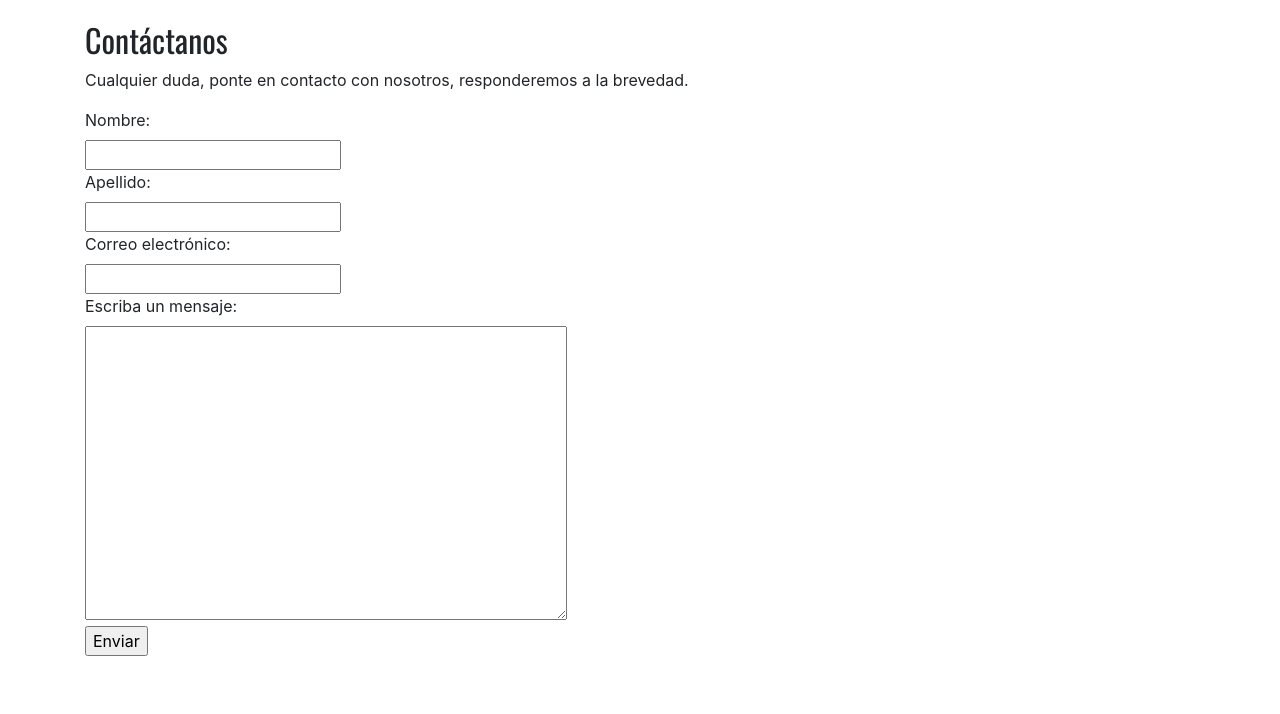
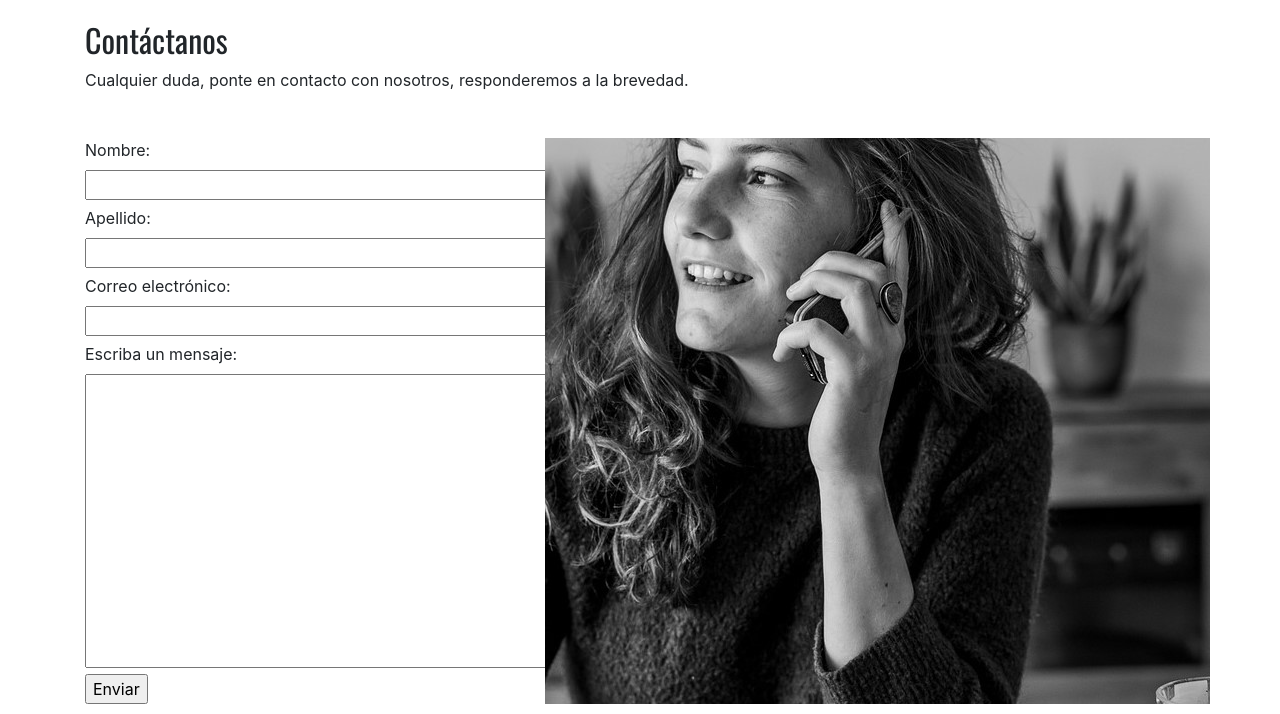
Before and after one commit to Freederth/FoodcenterCCP, a plain HTML site: page pages/contacto.html in a window 1280 px wide. Shown: the part 86-800 px from the top of the page. Drawn offline with nearby package versions, Linux system fonts and the light colour scheme.

Commit message:
llenados espacios blancos, arreglados algunos problemas con tamaños

```diff
--- a/pages/contacto.html
+++ b/pages/contacto.html
@@ -99,18 +99,49 @@
         Cualquier duda, ponte en contacto con nosotros, responderemos a la
         brevedad.
       </p>
-      <form class="formContact">
+      <div class="formita">
+        <div class="row">
+          <form class="formContact container col-lg-5 col-md-12">
             <label for="name">Nombre:</label><br />
-        <input type="text" id="name" name="name" /><br />
+            <textarea
+              type="text"
+              id="name"
+              name="name"
+              rows="1"
+              cols="45"
+            ></textarea
+            ><br />
             <label for="sname">Apellido:</label><br />
-        <input type="text" id="sname" name="sname" /><br />
+            <textarea
+              type="text"
+              id="sname"
+              name="sname"
+              rows="1"
+              cols="45"
+            ></textarea
+            ><br />
             <label for="mail">Correo electrónico:</label><br />
-        <input type="email" id="mail" name="mail" /><br />
+            <textarea
+              type="email"
+              id="mail"
+              name="mail"
+              rows="1"
+              cols="45"
+            ></textarea
+            ><br />
             <label for="mensaje">Escriba un mensaje:</label><br />
-        <textarea id="mensaje" name="mensaje" rows="12" cols="45"></textarea>
+            <textarea
+              id="mensaje"
+              name="mensaje"
+              rows="12"
+              cols="45"
+            ></textarea>
             <br />
             <input type="submit" value="Enviar" />
           </form>
+          <div class="wachatele container col-lg-7 col-md-12"></div>
+        </div>
+      </div>
     </main>
 
     <!-- aquí comienza el footer -->
--- a/scss/_main.scss
+++ b/scss/_main.scss
@@ -35,6 +35,25 @@
   margin-top: 30px;
 }
 
+.ubica{
+  max-width: 100%;
+  position: center;
+  & .bodega{
+    background: url(../img/bodega.jpg);
+    background-position: center center;
+  }
+}
+
+.formita {
+  max-width: 100%;
+  position: center;
+
+  & .wachatele {
+    background: url(../img/contacto.jpg);
+    background-position: center center;
+  }
+}
+
 .info2 {
   border: 2px solid grey;
   & #image-sand {
@@ -63,6 +82,9 @@
 }
 
 .videoyt iframe{
+  justify-content: center;
   margin-top: 20px;
   margin-bottom: 20px;
+  min-height: 500px;
+
 }
--- a/scss/estilos.scss
+++ b/scss/estilos.scss
@@ -42,9 +42,11 @@
   .mainContact {
     height: 100vh;
   }
-  .mainUbicacion iframe {
-    width: 400px;
-    height: 400px;
+  .mainUbicacion{
+    & iframe {
+      width: 400px;
+      height: 400px;
+    }
   }
 }
 
```
Also changed, not shown: pages/productos.html (+4 -2 lines), pages/ubicacion.html (+7 -0 lines), css/estilos.css, img/bodega.jpg (added), img/contacto.jpg (added). Lines whose indentation alone changed are shown as unchanged.
